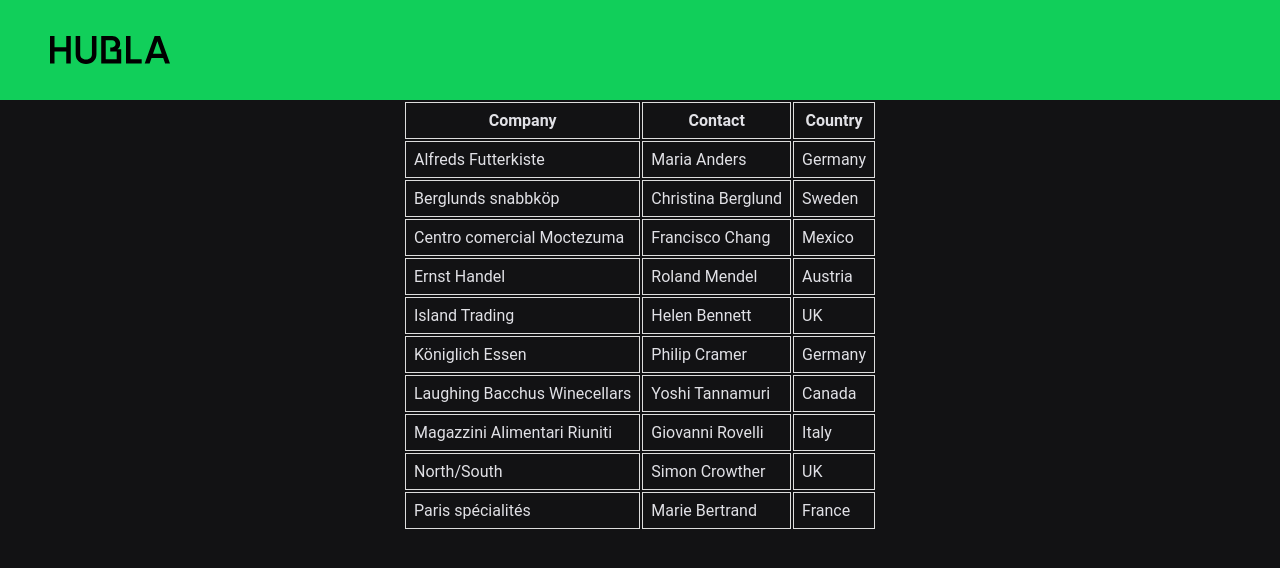
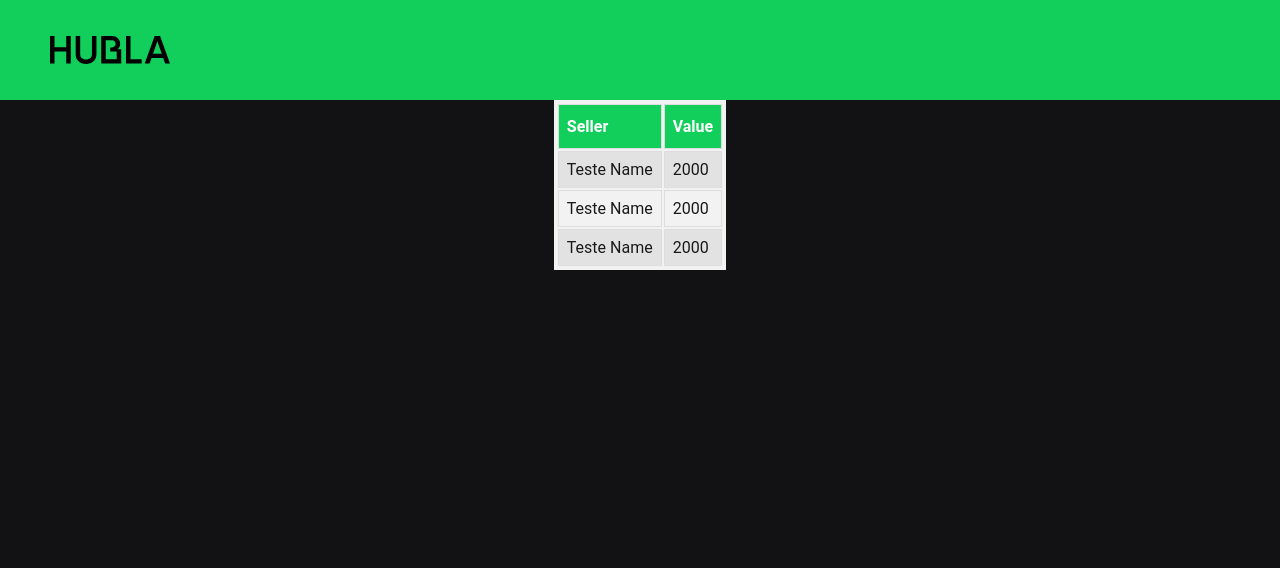
Before and after one commit to ph-andrade/hubla-challenge, a Next.js app in the folder frontend/: page / in a window 1280 px wide. Shown: the top 568 px of the page. Built offline with nearby package versions, Linux system fonts and the light colour scheme.

Commit message:
Feature: seller table component

```diff
--- /dev/null
+++ b/frontend/src/components/SellerTable.tsx
@@ -0,0 +1,31 @@
+import React from 'react'
+
+import { Container } from '../styles/components/SellerTable'
+
+const SellerTable: React.FC = () => {
+  return (
+    <Container>
+       <table >
+          <tr>
+            <th>Seller</th>
+            <th>Value</th>
+          </tr>
+          <tr>
+            <td>Teste Name</td>
+            <td>2000</td>
+          </tr>
+          <tr>
+            <td>Teste Name</td>
+            <td>2000</td>
+          </tr>
+          <tr>
+            <td>Teste Name</td>
+            <td>2000</td>
+          </tr>
+
+        </table>
+    </Container>
+  )
+}
+
+export default SellerTable
--- a/frontend/src/pages/index.tsx
+++ b/frontend/src/pages/index.tsx
@@ -3,6 +3,7 @@ import Head from 'next/head'
 
 import { Container } from '../styles/pages/Home'
 import Header from '@/components/Header'
+import SellerTable from '@/components/SellerTable'
 
 const Home: React.FC = () => {
   return (
@@ -12,63 +13,7 @@ const Home: React.FC = () => {
         <Head>
           <title>Homepage</title>
         </Head>
-        <table >
-          <tr>
-            <th>Company</th>
-            <th>Contact</th>
-            <th>Country</th>
-          </tr>
-          <tr>
-            <td>Alfreds Futterkiste</td>
-            <td>Maria Anders</td>
-            <td>Germany</td>
-          </tr>
-          <tr>
-            <td>Berglunds snabbköp</td>
-            <td>Christina Berglund</td>
-            <td>Sweden</td>
-          </tr>
-          <tr>
-            <td>Centro comercial Moctezuma</td>
-            <td>Francisco Chang</td>
-            <td>Mexico</td>
-          </tr>
-          <tr>
-            <td>Ernst Handel</td>
-            <td>Roland Mendel</td>
-            <td>Austria</td>
-          </tr>
-          <tr>
-            <td>Island Trading</td>
-            <td>Helen Bennett</td>
-            <td>UK</td>
-          </tr>
-          <tr>
-            <td>Königlich Essen</td>
-            <td>Philip Cramer</td>
-            <td>Germany</td>
-          </tr>
-          <tr>
-            <td>Laughing Bacchus Winecellars</td>
-            <td>Yoshi Tannamuri</td>
-            <td>Canada</td>
-          </tr>
-          <tr>
-            <td>Magazzini Alimentari Riuniti</td>
-            <td>Giovanni Rovelli</td>
-            <td>Italy</td>
-          </tr>
-          <tr>
-            <td>North/South</td>
-            <td>Simon Crowther</td>
-            <td>UK</td>
-          </tr>
-          <tr>
-            <td>Paris spécialités</td>
-            <td>Marie Bertrand</td>
-            <td>France</td>
-          </tr>
-        </table>
+        <SellerTable />
       </Container>
     </>
   )
--- /dev/null
+++ b/frontend/src/styles/components/SellerTable.ts
@@ -0,0 +1,17 @@
+import styled from 'styled-components';
+
+export const Container = styled.table`
+  background-color: #f2f2f2;
+  color: #191919;
+
+  tr:nth-child(even){ background-color: #e2e2e2; }
+  tr:hover { background-color: #ddd; }
+
+  th {
+    padding-top: 12px;
+    padding-bottom: 12px;
+    text-align: left;
+    background-color: ${props => props.theme.colors.primary};
+    color: white;
+  }
+`;
```
